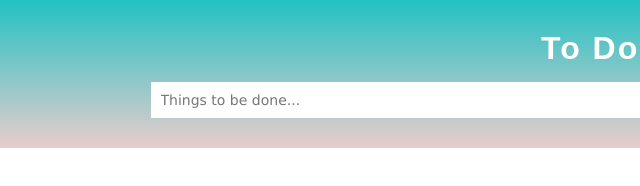
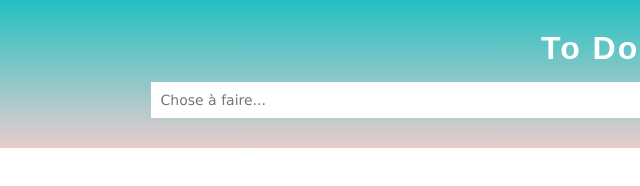
Before and after one commit to dioum95/ExerciceToDOList, a plain HTML site: page index.html in a window 1280 px wide. Shown: the full height of the page, 12-652 px from the left. Drawn offline with Linux system fonts and the light colour scheme.

Commit message:
Update index.html

```diff
--- a/index.html
+++ b/index.html
@@ -11,7 +11,7 @@
 <body>
     <header>
         <h1>To Do List</h1>
-        <input type="text" id="myInput" placeholder="Things to be done..." />
+        <input type="text" id="myInput" placeholder="Chose à faire..." />
         <span class="addBtn" id="add_button">Add</span>
     </header>
     <ul id="myUL">
```
